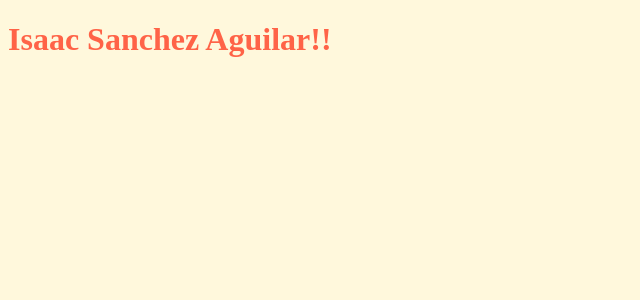
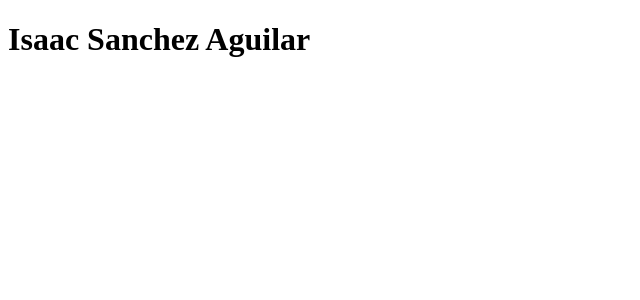
Before and after one commit to isanchez-aguilar/personal-page, a React app: page / in a window 1280 px wide. Shown: the top 300 px of the page, without its empty margins (0-640 px from the left). Built offline with nearby package versions, Linux system fonts and the light colour scheme.

Commit message:
Creating initial template.

```diff
--- /dev/null
+++ b/src/App.tsx
@@ -0,0 +1,11 @@
+import React from "react";
+
+import HomePage from "./homepage/view";
+
+const App = (): JSX.Element => {
+  return (
+    <HomePage />
+  );
+};
+
+export default App;
--- a/src/app.module.scss
+++ /dev/null
@@ -1,7 +0,0 @@
-.app {
-  color: tomato;
-}
-
-body {
-  background-color: cornsilk;
-}
--- /dev/null
+++ b/src/homepage/view/index.tsx
@@ -0,0 +1,11 @@
+import React from "react";
+
+const HomePage = (): JSX.Element => {
+  return (
+    <>
+      <h1>Isaac Sanchez Aguilar</h1>
+    </>
+  );
+};
+
+export default HomePage;
--- a/src/index.tsx
+++ b/src/index.tsx
@@ -1,13 +1,7 @@
 import React from "react";
 import ReactDOM from "react-dom";
 
-import styles from "./app.module.scss";
-
-const App = () => (
-  <h1 className={ styles.app }>
-    Isaac Sanchez Aguilar!!
-  </h1>
-);
+import App from "./App";
 
 ReactDOM.render(
   <React.StrictMode>
```
